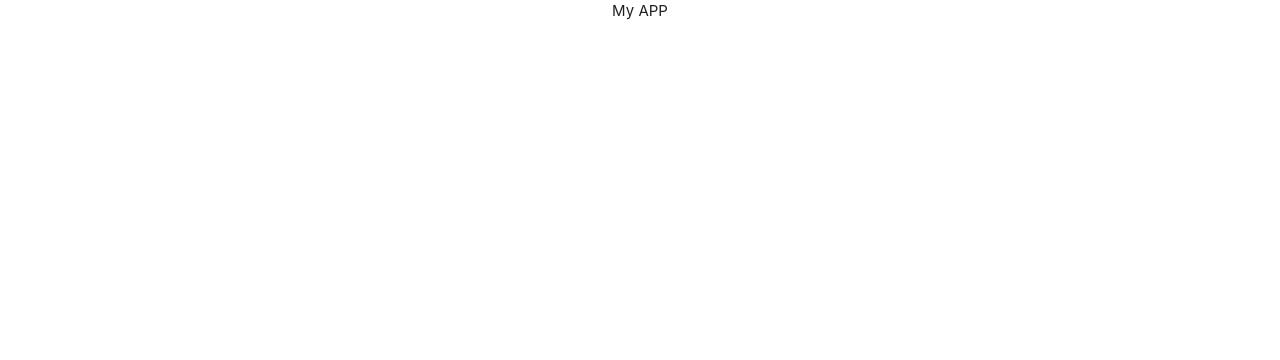
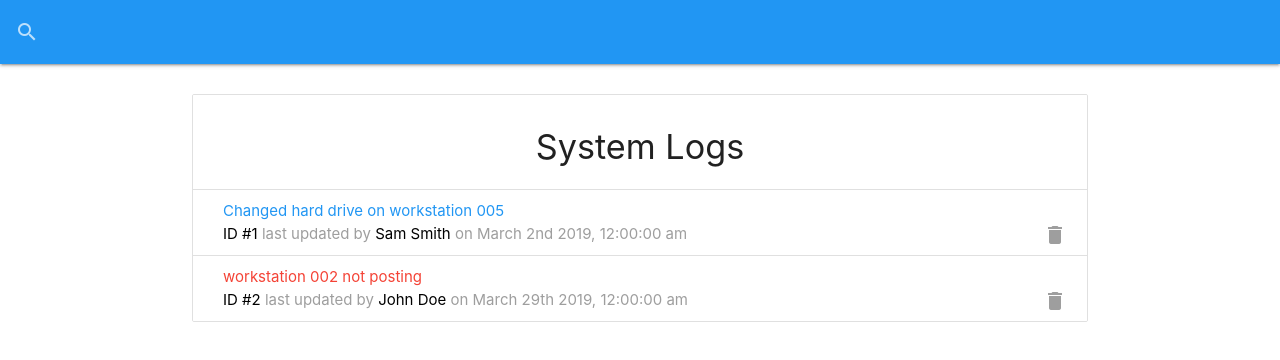
Before and after one commit to EphraimDev/it-logger, a React (Create React App) app: page / in a window 1280 px wide. Shown: the top 360 px of the page. Built offline with nearby package versions, Linux system fonts and the light colour scheme; data requests are answered from the project's data file; the HTML template or start-up script is replaced by a standard one.

Commit message:
added log items and preloader components

```diff
--- a/db.json
+++ b/db.json
@@ -4,14 +4,14 @@
           "id": 1,
           "message": "Changed hard drive on workstation 005",
           "attention": false,
-          "date": "03-02-2019",
+          "date": "2019-03-02",
           "tech": "Sam Smith"
       },
       {
           "id": 2,
           "message": "workstation 002 not posting",
           "attention": true,
-          "date": "03-02-2019",
+          "date": "2019-03-29",
           "tech": "John Doe"
       }
   ],
--- a/package.json
+++ b/package.json
@@ -7,8 +7,10 @@
     "@testing-library/react": "^9.4.0",
     "@testing-library/user-event": "^7.2.1",
     "materialize-css": "^1.0.0",
+    "moment": "^2.24.0",
     "react": "^16.12.0",
     "react-dom": "^16.12.0",
+    "react-moment": "^0.9.7",
     "react-scripts": "3.3.0"
   },
   "scripts": {
--- a/src/App.js
+++ b/src/App.js
@@ -1,4 +1,6 @@
-import React, { useEffect } from 'react';
+import React, { Fragment, useEffect } from 'react';
+import SearchBar from './components/layouts/SearchBar';
+import Logs from './components/logs/Logs';
 
 import 'materialize-css/dist/css/materialize.min.css';
 import M from 'materialize-css/dist/js/materialize.min.js';
@@ -10,7 +12,14 @@
     M.AutoInit();
   });
 
-  return <div className='App'>My APP</div>;
+  return (
+    <Fragment>
+      <SearchBar />
+      <div className="container">
+        <Logs />
+      </div>
+    </Fragment>
+  );
 };
 
 export default App;
--- /dev/null
+++ b/src/components/layouts/Preloader.js
@@ -0,0 +1,11 @@
+import React from 'react'
+
+const Preloader = () => {
+    return (
+        <div className="progress blue lighten-4">
+            <div className="indeterminate blur"></div>
+        </div>
+    )
+}
+
+export default Preloader
--- /dev/null
+++ b/src/components/layouts/SearchBar.js
@@ -0,0 +1,21 @@
+import React from 'react';
+
+const SearchBar = () => {
+  return (
+    <nav style={{ marginBottom: '30px' }} className='blue'>
+      <div className='nav-wrapper'>
+        <form>
+          <div className='input-field'>
+            <input id='search' type='search' required />
+            <label className='label-icon' htmlFor='search'>
+              <i className='material-icons'>search</i>
+            </label>
+            <i className='material-icons'>close</i>
+          </div>
+        </form>
+      </div>
+    </nav>
+  );
+};
+
+export default SearchBar;
--- /dev/null
+++ b/src/components/logs/LogItem.js
@@ -0,0 +1,35 @@
+import React from 'react';
+import Moment from 'react-moment';
+import PropTypes from 'prop-types';
+
+const LogItem = ({ log }) => {
+  return (
+    <li className='collection-item'>
+      <div>
+        <a
+          href='#edit-log-modal'
+          className={`modal-trigger ${
+            log.attention ? 'red-text' : 'blue-text'
+          }`}
+        >
+          {log.message}
+        </a>
+        <br />
+        <span className='grey-text'>
+          <span className='black-text'>ID #{log.id}</span> last updated by{' '}
+          <span className='black-text'>{log.tech}</span> on{' '}
+          <Moment format='MMMM Do YYYY, h:mm:ss a'>{log.date}</Moment>
+        </span>
+        <a href='#!' className='secondary-content'>
+          <i className='material-icons grey-text'>delete</i>
+        </a>
+      </div>
+    </li>
+  );
+};
+
+LogItem.propTypes = {
+  log: PropTypes.object.isRequired
+};
+
+export default LogItem;
--- /dev/null
+++ b/src/components/logs/Logs.js
@@ -0,0 +1,41 @@
+import React, { useState, useEffect } from 'react';
+import LogItem from './LogItem';
+import Preloader from '../layouts/Preloader';
+
+const Logs = () => {
+  const [logs, setLogs] = useState([]);
+  const [loading, setLoading] = useState(false);
+
+  useEffect(() => {
+    getLogs();
+    // eslint-disable-next-line
+  }, []);
+
+  const getLogs = async () => {
+    setLoading(true);
+    const res = await fetch('/logs');
+    const data = await res.json();
+
+    setLogs(data);
+    setLoading(false);
+  };
+
+  if (loading) {
+    return <Preloader />;
+  }
+
+  return (
+    <ul className='collection with-header'>
+      <li className='collection-header'>
+        <h4 className='center'>System Logs</h4>
+      </li>
+      {!loading && logs.length === 0 ? (
+        <p className='center'>No logs to show</p>
+      ) : (
+        logs.map(log => <LogItem log={log} key={log.id} />)
+      )}
+    </ul>
+  );
+};
+
+export default Logs;
```
Also changed, not shown: 1 other file (tests, documents, lock files or other folders).
